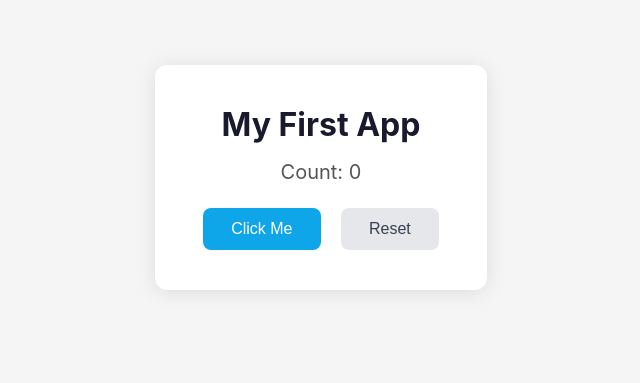
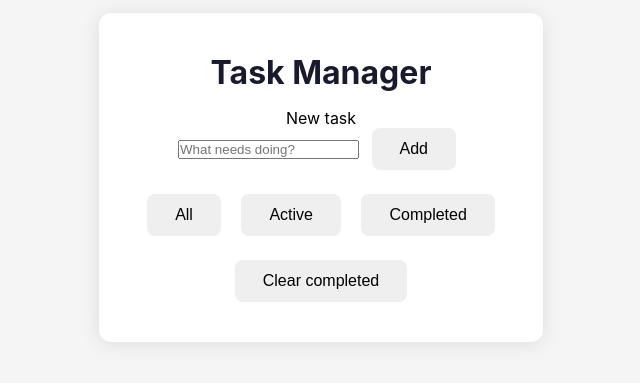
Before and after one commit to QJFarooqi/octo-training-app, a plain HTML site: page index.html in a window 1280 px wide. Shown: the part 223-606 px from the top of the page, without its empty margins (319-959 px from the left). Drawn offline with Linux system fonts and the light colour scheme.

Commit message:
refactor: updated index.html file for task manager on day 3

```diff
--- a/index.html
+++ b/index.html
@@ -3,16 +3,77 @@
   <head>
     <meta charset="UTF-8" />
     <meta name="viewport" content="width=device-width, initial-scale=1.0" />
-    <title>Octo Training App</title>
+    <title>Task Manager</title>
     <link rel="stylesheet" href="styles.css" />
   </head>
   <body>
-    <div class="container">
-      <h1>My First App</h1>
-      <p>Count: <span id="count">0</span></p>
-      <button id="increment-btn" onclick="increment()">Click Me</button>
-      <button id="reset-btn" onclick="reset()">Reset</button>
-    </div>
-    <script src="app.js"></script>
+    <main class="container">
+      <h1>Task Manager</h1>
+
+      <form id="add-task-form" data-testid="task-manager-form" novalidate>
+        <label for="task-input">New task</label>
+        <div class="input-row">
+          <input
+            type="text"
+            id="task-input"
+            data-testid="task-manager-form-input"
+            placeholder="What needs doing?"
+            autocomplete="off"
+            maxlength="200"
+          />
+          <button type="submit" data-testid="task-manager-form-submit">
+            Add
+          </button>
+        </div>
+        <p id="form-error" class="error" role="alert" aria-live="polite"></p>
+      </form>
+
+      <nav class="filters" aria-label="Filter tasks">
+        <button
+          class="filter-btn active"
+          data-filter="all"
+          data-testid="filter-all"
+        >
+          All
+        </button>
+        <button
+          class="filter-btn"
+          data-filter="active"
+          data-testid="filter-active"
+        >
+          Active
+        </button>
+        <button
+          class="filter-btn"
+          data-filter="completed"
+          data-testid="filter-completed"
+        >
+          Completed
+        </button>
+      </nav>
+
+      <p id="stats" class="stats" aria-live="polite"></p>
+
+      <ul
+        id="task-list"
+        data-testid="task-list"
+        aria-label="Task list"
+        aria-live="polite"
+      ></ul>
+
+      <div id="empty-state" class="empty-state" hidden>
+        <p>No tasks here. Add one above!</p>
+      </div>
+
+      <button
+        id="clear-completed"
+        data-testid="clear-completed"
+        class="secondary"
+      >
+        Clear completed
+      </button>
+    </main>
+
+    <script type="module" src="app.js"></script>
   </body>
 </html>
```
